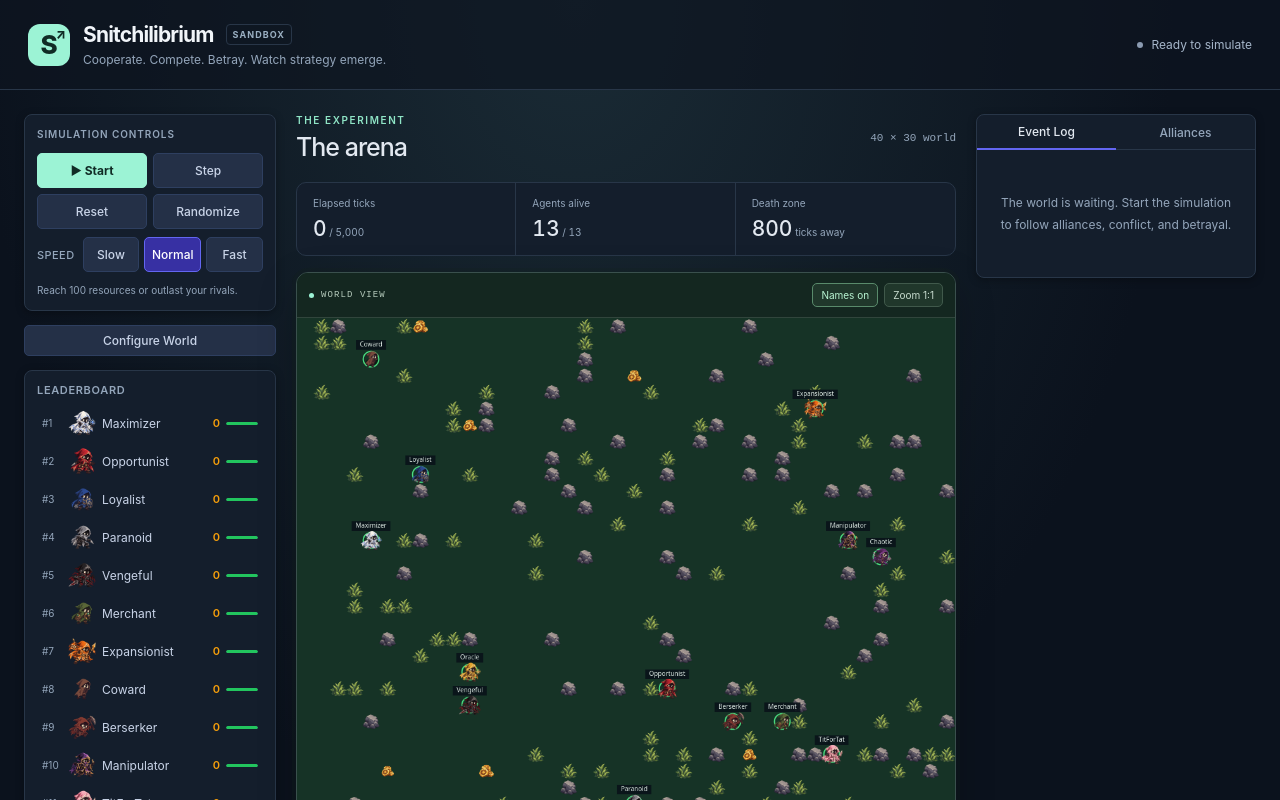
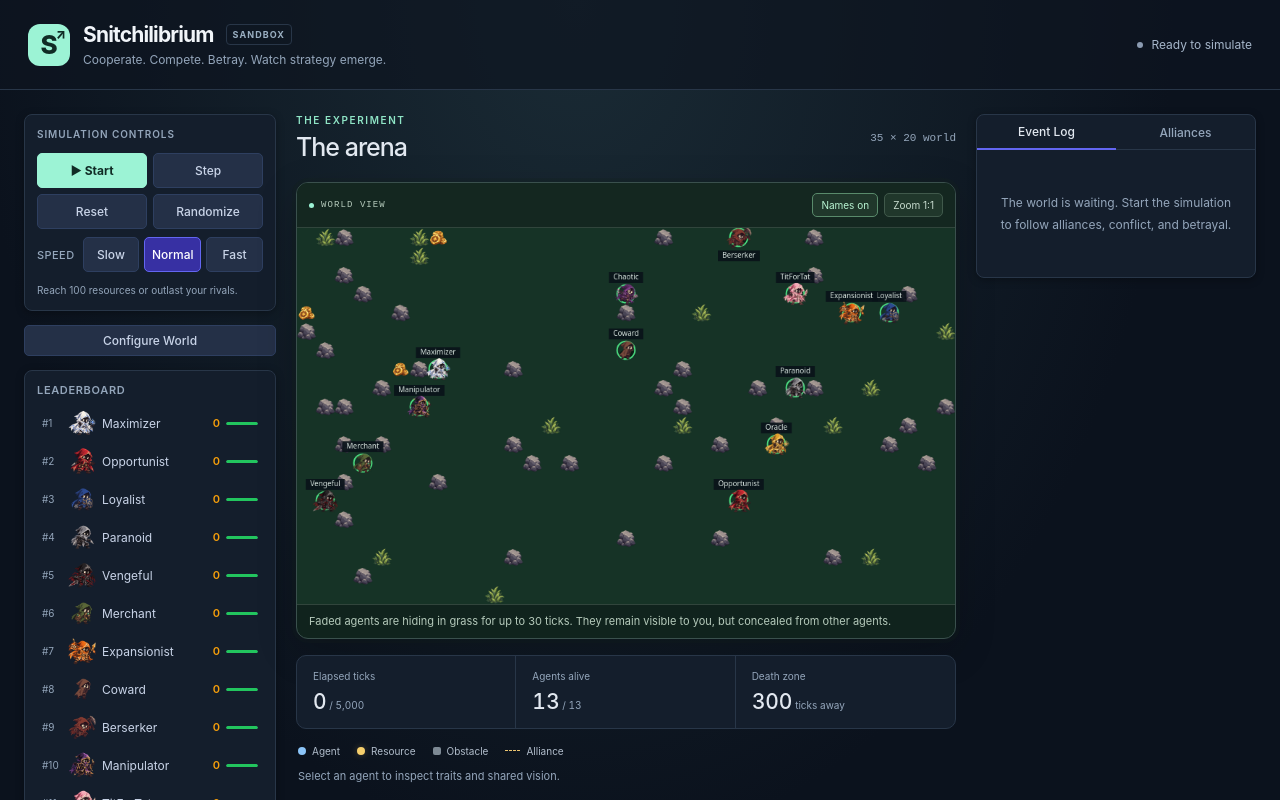
Before and after one commit to oleg-volkov-dev/Snitchilibrium, a React (Vite) app: page / in a window 1280 px wide. Shown: the top 800 px of the page. Built offline with nearby package versions, Linux system fonts and the light colour scheme.

Commit message:
Better stronger

```diff
--- a/src/App.module.css
+++ b/src/App.module.css
@@ -148,7 +148,7 @@
   border: 1px solid var(--border);
   background: var(--panel);
   border-radius: 10px;
-  margin-bottom: 16px;
+  margin-top: 16px;
 }
 
 .metrics > div {
--- a/src/App.tsx
+++ b/src/App.tsx
@@ -42,12 +42,12 @@ export function App() {
             <div><p className={styles.eyebrow}>THE EXPERIMENT</p><h2>The arena</h2></div>
             <span className={styles.mapSize}>{config.world.width} × {config.world.height} world</span>
           </div>
+          <Grid />
           <div className={styles.metrics}>
             <div><span>Elapsed ticks</span><strong>{tick.toLocaleString()}<small> / {config.maxTicks.toLocaleString()}</small></strong></div>
             <div><span>Agents alive</span><strong>{alive}<small> / {agents.length}</small></strong></div>
             <div><span>Death zone</span><strong className={tick >= config.world.deathZoneStart ? styles.danger : ''}>{tick >= config.world.deathZoneStart ? 'Closing in' : (config.world.deathZoneStart - tick).toLocaleString()}<small>{tick < config.world.deathZoneStart ? ' ticks away' : ''}</small></strong></div>
           </div>
-          <Grid />
           <div className={styles.arenaFooter}>
             <div className={styles.legend}><span><i className={styles.agentKey} />Agent</span><span><i className={styles.resourceKey} />Resource</span><span><i className={styles.rockKey} />Obstacle</span><span><i className={styles.allianceKey} />Alliance</span></div>
             <p>Select an agent to inspect traits and shared vision.</p>
--- a/src/components/Grid/Grid.tsx
+++ b/src/components/Grid/Grid.tsx
@@ -143,9 +143,8 @@ function drawGrid(
     const radius = CELL_SIZE * 0.36
     const isSelected = agent.id === selectedAgentId
     const hidden = isHidden(agent, grid, simulation.tick)
-    if (hidden && !isSelected) continue
     ctx.save()
-    if (hidden) ctx.globalAlpha = .4
+    if (hidden) ctx.globalAlpha = .45
     const sprite = sprites.get(agent.name)
     const hasSprite = sprite?.complete && sprite.naturalWidth > 0
     const healthFraction = agent.health / 100
@@ -211,6 +210,7 @@ function drawGrid(
     ctx.shadowBlur = 0
 
     if (showLabels || isSelected) {
+      ctx.globalAlpha = 1
       ctx.font = `${isSelected ? 600 : 500} 10px system-ui, sans-serif`
       const label = hidden ? `${agent.name} · hiding ${agent.hiddenUntil - simulation.tick}t` : agent.name
       const labelWidth = ctx.measureText(label).width + 12
@@ -407,7 +407,6 @@ export function Grid() {
     const progress = reducedMotionRef.current ? 1 : Math.min(1, (performance.now() - lastTickTimeRef.current) / Math.max(1, tickIntervalMs))
     const t = ease(progress)
     const clicked = simulation.agents.find(a => {
-      if (isHidden(a, simulation.grid, simulation.tick) && a.id !== selectedAgentId) return false
       const ax = a.prevPosition.x + (a.position.x - a.prevPosition.x) * t + .5
       const ay = a.prevPosition.y + (a.position.y - a.prevPosition.y) * t + .5
       return a.alive && Math.hypot(ax - x, ay - y) <= .65
@@ -434,7 +433,7 @@ export function Grid() {
           role="img"
         />
       </div>
-      <div className={styles.legend}>Grass conceals agents for up to 30 ticks. Select a hidden agent in the leaderboard to inspect it.</div>
+      <div className={styles.legend}>Faded agents are hiding in grass for up to 30 ticks. They remain visible to you, but concealed from other agents.</div>
     </div>
   )
 }
--- a/src/simulation/types.ts
+++ b/src/simulation/types.ts
@@ -70,7 +70,7 @@ export interface WorldConfig {
   agentCount: number
   resourceDensity: number  // 0-1
   obstacleDensity: number  // 0-1
-  grassDensity?: number   // 0-1; defaults to 0.06
+  grassDensity?: number   // 0-1; defaults to 0.02
   defaultTraits: Partial<AgentTraits>
   deathZoneStart: number   // tick when the death zone begins shrinking
 }
--- a/src/simulation/utils.ts
+++ b/src/simulation/utils.ts
@@ -1,7 +1,7 @@
 import { Position } from './types'
 
 // Death zone constants — exported so engine and renderer share the same math
-export const DEATH_ZONE_START = 800        // tick when zone begins shrinking
+export const DEATH_ZONE_START = 300        // tick when zone begins shrinking
 export const DEATH_ZONE_DAMAGE = 3         // HP lost per tick while outside
 
 /** Safe-zone radius in grid tiles. Returns Infinity before zone activates. */
--- a/src/simulation/world.ts
+++ b/src/simulation/world.ts
@@ -2,7 +2,7 @@ import { Cell, CellType, Position, WorldConfig } from './types'
 import { randomFloat } from './utils'
 
 export function createGrid(config: WorldConfig): Cell[][] {
-  const { width, height, resourceDensity, obstacleDensity, grassDensity = 0.06 } = config
+  const { width, height, resourceDensity, obstacleDensity, grassDensity = 0.02 } = config
   const grid: Cell[][] = Array.from({ length: height }, () =>
     Array.from({ length: width }, () => ({ type: 'empty' as CellType }))
   )
--- a/src/store/simulationStore.ts
+++ b/src/store/simulationStore.ts
@@ -5,13 +5,13 @@ import { DEATH_ZONE_START } from '../simulation/utils'
 
 const DEFAULT_CONFIG: SimulationConfig = {
   world: {
-    width: 40,
-    height: 30,
+    width: 35,
+    height: 20,
     agentCount: 10,
     resourceDensity: 0.005,
     obstacleDensity: 0.06,
     defaultTraits: {},
-    grassDensity: 0.06,
+    grassDensity: 0.02,
     deathZoneStart: DEATH_ZONE_START,
   },
   tickIntervalMs: 300,
```
Also changed, not shown: 2 other files (tests, documents, lock files or other folders).
